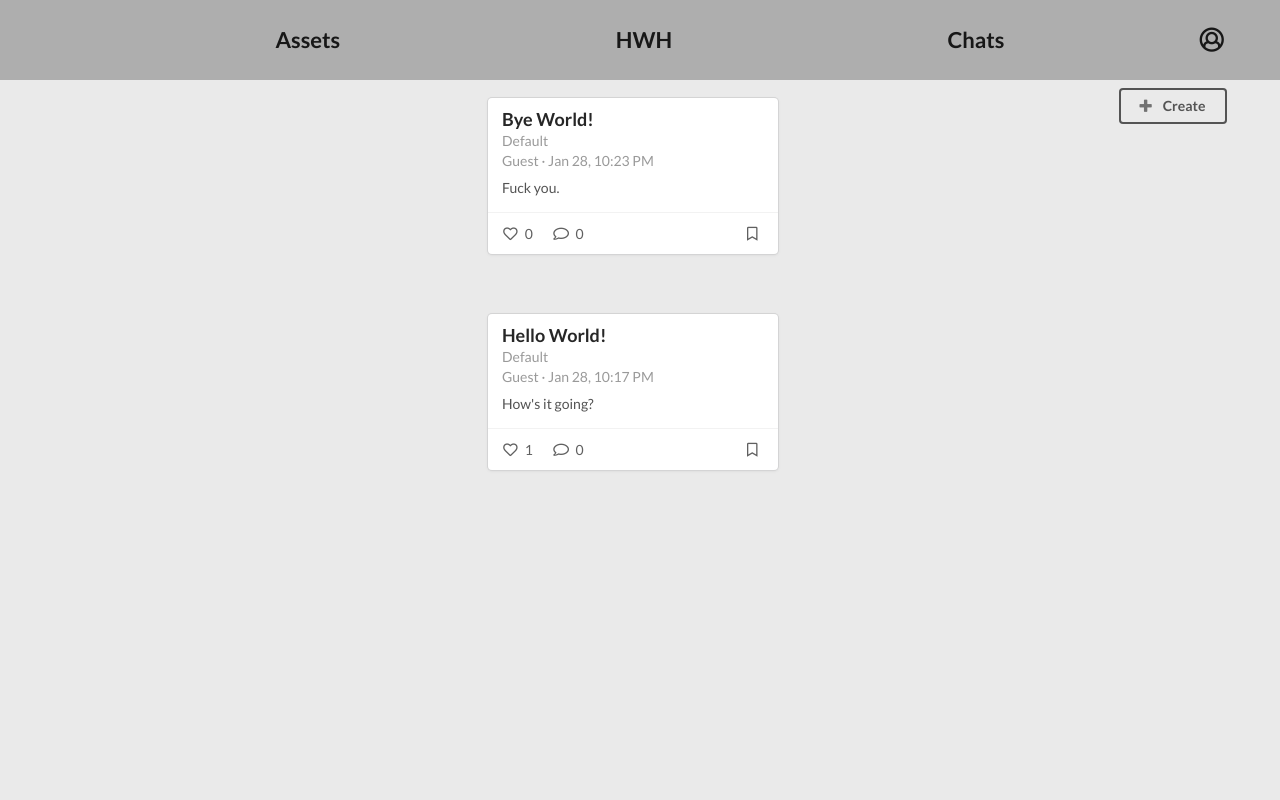
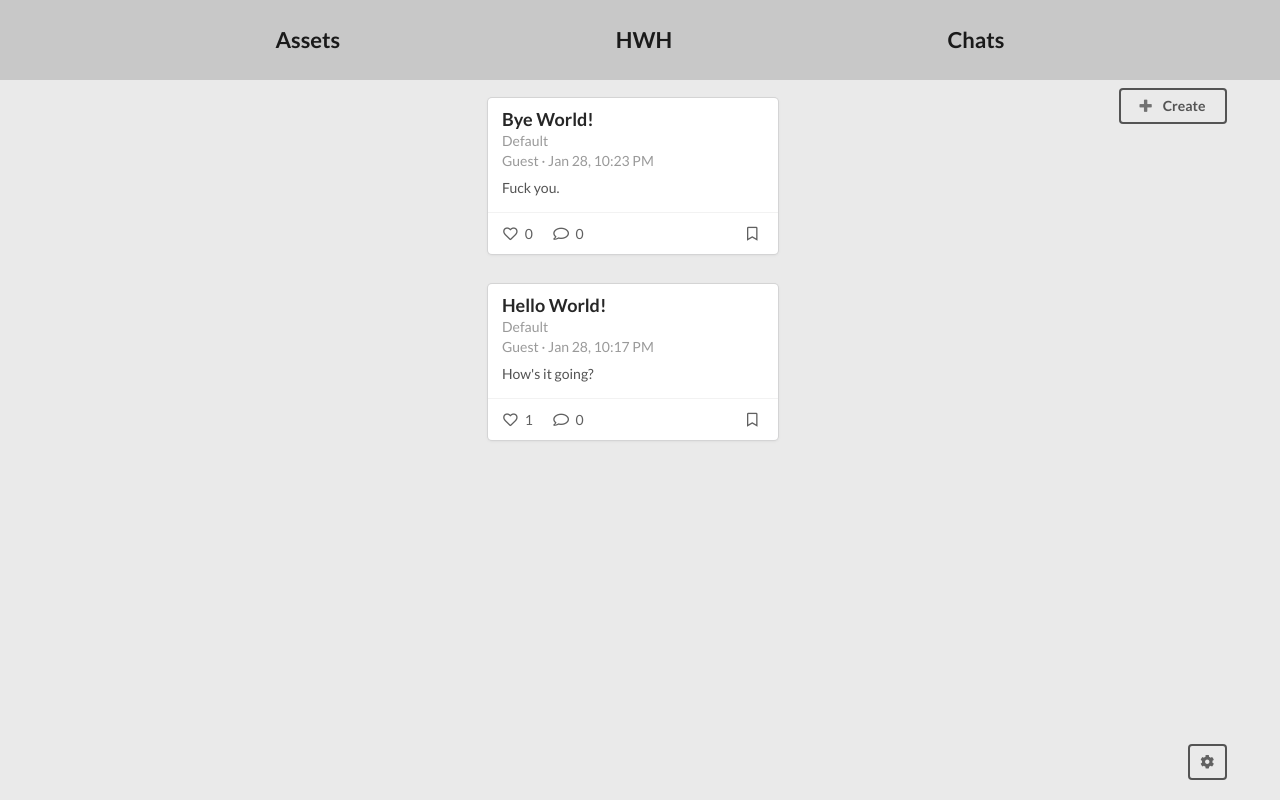
Before and after one commit to Tuxa4Life/HWH-React, a React (Create React App) app: page /assets in a window 1280 px wide. Built offline with nearby package versions, Linux system fonts and the light colour scheme; data requests are answered from the project's data file.

Commit message:
Add: Settings

```diff
--- a/src/App.jsx
+++ b/src/App.jsx
@@ -3,6 +3,7 @@ import './Assets/styles/App.css'
 import Navbar from "./Components/Navbar";
 import Route from "./Routes/Route";
 import Assets from "./Components/Assets";
+import Settings from "./Components/Settings";
 
 const App = () => {
 
@@ -13,6 +14,8 @@ const App = () => {
             <Route path={'/'}>Homepage</Route>
             <Route path={'/assets'}><Assets /></Route>
             <Route path={'/chats'}>Chats</Route>
+
+            <Settings />
         </div>
     )
 }
--- a/src/Assets/styles/App.css
+++ b/src/Assets/styles/App.css
@@ -9,7 +9,7 @@ body {
 .app-container nav {
   width: 100%;
   height: 10dvh;
-  background-color: rgb(174, 174, 174);
+  background-color: rgb(200, 200, 200);
   display: flex;
   align-items: center;
   justify-content: space-evenly;
@@ -19,4 +19,51 @@ body {
   margin: 0;
   font-size: 22px;
   font-weight: bold;
+}
+.app-container .settings-container {
+  position: fixed;
+  bottom: 20px;
+  right: 50px;
+  display: flex;
+  flex-direction: column;
+}
+.app-container .settings-container .setting-buttons {
+  height: 123px;
+  justify-content: space-evenly !important;
+  flex-direction: column;
+  position: absolute;
+  top: 0;
+  left: 0;
+  animation: moveDownAnimation 0.5s both;
+}
+.app-container .settings-container .open-setting-buttons {
+  animation: moveUpAnimation 0.3s both ease-in-out;
+}
+.app-container .settings-container .hider {
+  position: absolute;
+  bottom: -20px;
+  left: 0;
+  height: 20px;
+  width: 100%;
+  background-color: rgb(234, 234, 234);
+}
+
+@keyframes moveUpAnimation {
+  0% {
+    transform: translateY(0);
+    display: flex;
+  }
+  100% {
+    transform: translateY(-123px);
+    display: flex;
+  }
+}
+@keyframes moveDownAnimation {
+  0% {
+    transform: translateY(-123px);
+  }
+  100% {
+    transform: translateY(0);
+    display: none;
+  }
 }/*# sourceMappingURL=App.css.map */
--- a/src/Assets/styles/App.scss
+++ b/src/Assets/styles/App.scss
@@ -9,7 +9,7 @@ body {
     nav {
         width: 100%;
         height: 10dvh;
-        background-color: rgb(174, 174, 174);
+        background-color: rgb(200, 200, 200);
 
         display: flex;
         align-items: center;
@@ -23,4 +23,55 @@ body {
             font-weight: bold;
         }
     }
+
+    .settings-container {
+        position: fixed;
+        bottom: 20px; right: 50px;
+        display: flex;
+        flex-direction: column;
+
+        .setting-buttons {
+            height: 123px;
+            justify-content: space-evenly !important;
+
+            flex-direction: column;
+            position: absolute;
+            top: 0; // height is 123 px, if new is added, check inspect
+            left: 0;
+            animation: moveDownAnimation 0.5s both;
+
+        }
+        .open-setting-buttons {
+            animation: moveUpAnimation 0.3s both ease-in-out;
+        }
+
+        .hider {
+            position: absolute;
+            bottom: -20px;
+            left: 0;
+            height: 20px;
+            width: 100%;
+            background-color: rgb(234, 234, 234);
+        }
+    }
 }
+
+@keyframes moveUpAnimation {
+    0% {
+      transform: translateY(0);
+      display: flex;
+    }
+    100% {
+      transform: translateY(-123px);
+      display: flex;
+    }
+}
+@keyframes moveDownAnimation {
+    0% {
+        transform: translateY(-123px);
+    }
+    100% {
+        transform: translateY(0);
+        display: none;
+    }
+}
--- a/src/Components/Navbar.jsx
+++ b/src/Components/Navbar.jsx
@@ -7,8 +7,6 @@ const Navbar = () => {
             <p><Link href={'/assets'}>Assets</Link></p>
             <p><Link href={'/'}>HWH</Link></p>
             <p><Link href={'/chats'}>Chats</Link></p>
-
-            <i style={{position: 'absolute', top: '38%', right: '50px', fontSize: '25px', cursor: 'pointer'}} class="user circle outline icon"></i>
         </nav>
     )
 }
--- a/src/Components/Post.jsx
+++ b/src/Components/Post.jsx
@@ -2,18 +2,18 @@ import React from "react";
 
 const Post = ({ content }) => {
     return (
-        <div class="card" style={{margin: '30px 0'}}>
-            <div class="content">
-                <div class="header">{content.title}</div>
-                <div class="meta"> {content.subject} <br />  {content.author} · {content.date}</div>
-                <div class="description">{content.text}</div>
+        <div className="card" style={{margin: '30px 0 0 0'}}>
+            <div className="content">
+                <div className="header">{content.title}</div>
+                <div className="meta"> {content.subject} <br />  {content.author} · {content.date}</div>
+                <div className="description">{content.text}</div>
             </div>
             <div className="extra" style={{display: 'flex', justifyContent: 'space-between', color: 'rgb(96, 96, 96)'}}>
                 <span>
-                    <span><i class="heart outline icon"></i> {content.likes.length}</span>
-                    <span style={{margin: '0 0 0 20px'}}><i class="comment outline icon"></i> {content.comments.length}</span>
+                    <span><i className="heart outline icon"></i> {content.likes.length}</span>
+                    <span style={{margin: '0 0 0 20px'}}><i className="comment outline icon"></i> {content.comments.length}</span>
                 </span>
-                <i class="bookmark outline icon"></i>
+                <i className="bookmark outline icon"></i>
             </div>
         </div>
     )
--- /dev/null
+++ b/src/Components/Settings.jsx
@@ -0,0 +1,36 @@
+import React, { useState } from "react";
+
+const Settings = () => {
+    const [isOpen, setIsOpen] = useState(false)
+    const toggleIsOpen = () => setIsOpen(!isOpen)
+
+    return (
+        <div className="settings-container">
+            <div className={`setting-buttons ${isOpen ? 'open-setting-buttons' : ''}`}>
+                <span>
+                    <button className="ui icon secondary inverted button">
+                        <i className="user icon"></i>
+                    </button>
+                </span>
+                <span>
+                    <button className="ui icon secondary inverted button">
+                        <i className="adjust icon"></i>
+                    </button>
+                </span>
+                <span>
+                    <button className="ui icon secondary inverted button">
+                        <i className="phone icon"></i>
+                    </button>
+                </span>
+            </div>
+
+            <div className="hider"></div>
+
+            <button onClick={toggleIsOpen} className="ui icon secondary inverted button">
+                <i className="cog icon"></i>
+            </button>
+        </div>
+    )
+}
+
+export default Settings;
```
Also changed, not shown: 1 other file (tests, documents, lock files or other folders).
